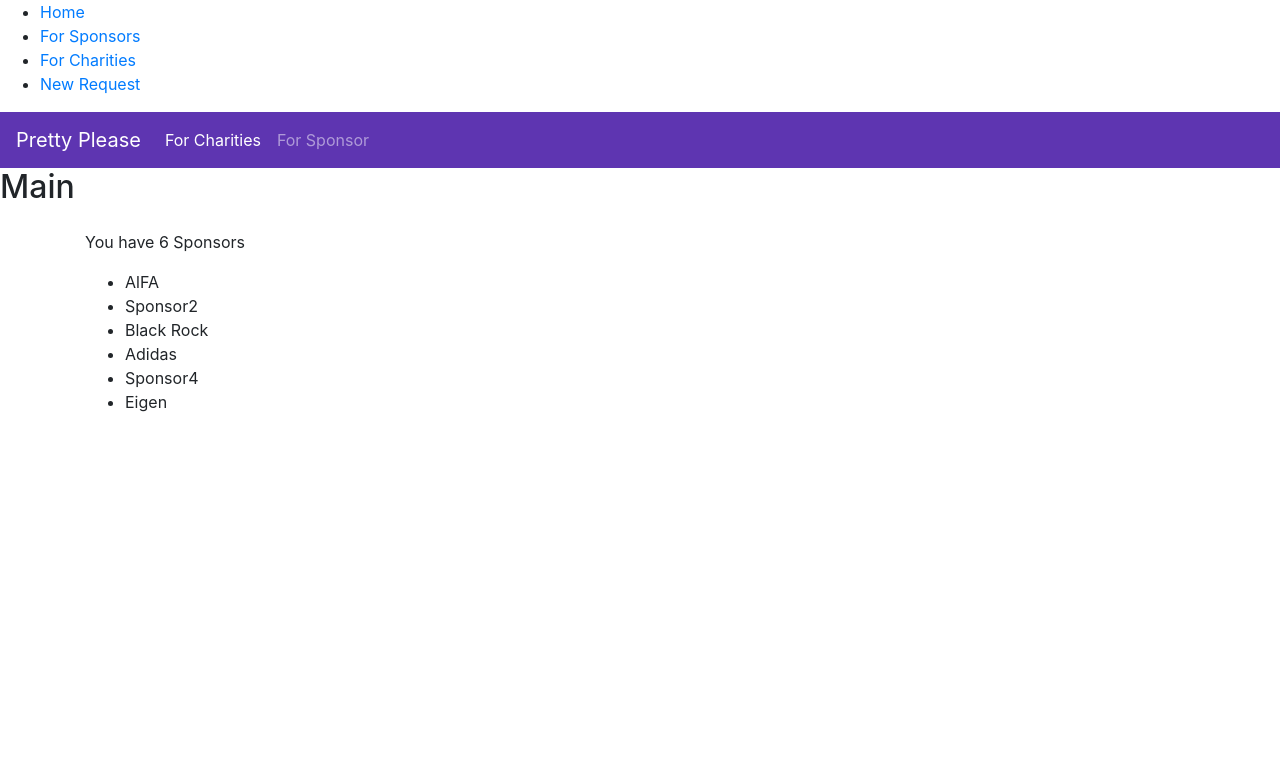
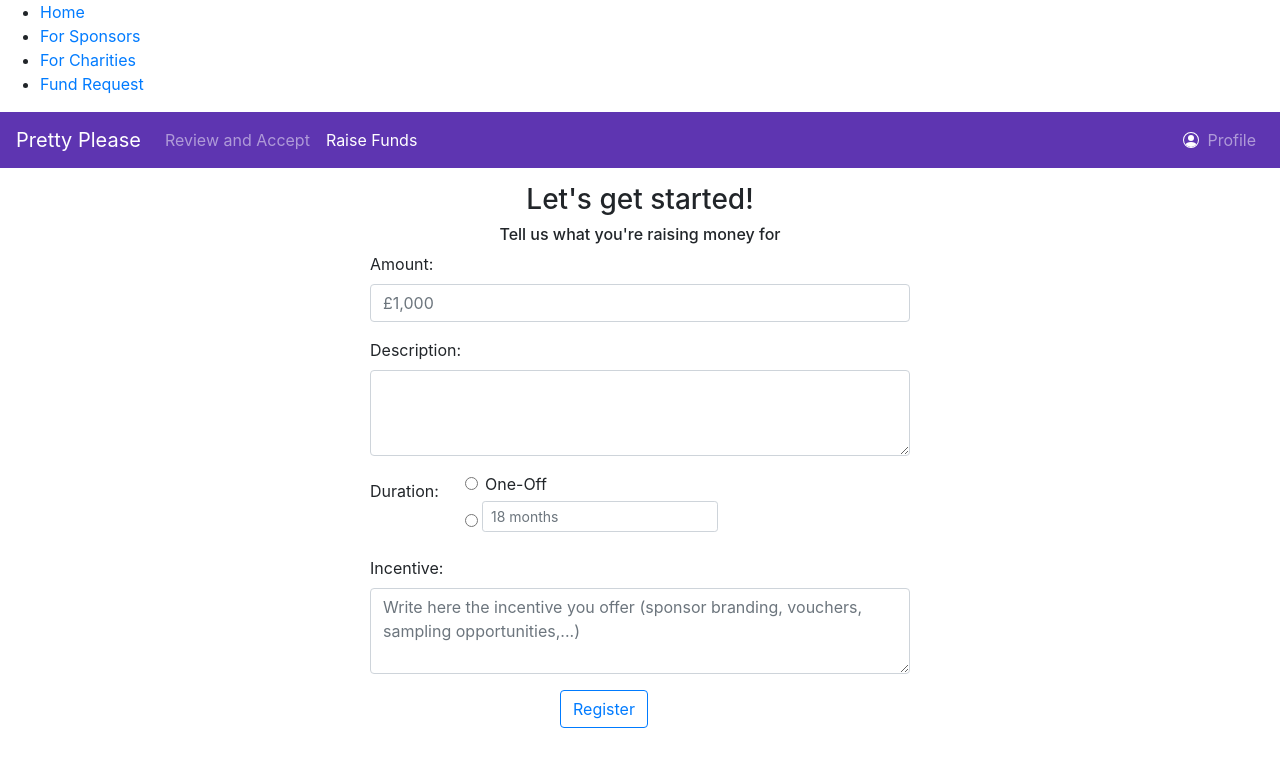
Before and after one commit to tr-hack-to-the-future/prettyplease-frontend, a React (Create React App) app: page /FundRequest in a window 1280 px wide. Shown: the top 766 px of the page. Built offline with nearby package versions, Linux system fonts and the light colour scheme.

Commit message:
Create static page Fund Request

```diff
--- a/src/App.js
+++ b/src/App.js
@@ -3,7 +3,7 @@ import './App.css';
 import Main from './Main.js';
 import SponsorPage from './components/SponsorPage';
 import CharityPage from './components/CharityPage';
-import NewRequest from './components/NewRequest';
+import NewRequest from './components/FundRequest';
 import 'bootstrap/dist/css/bootstrap.min.css';
 
 import {
@@ -37,7 +37,7 @@ export default function App() {
               <Link to="/ForCharities">For Charities</Link>
             </li>
             <li>
-              <Link to="/NewRequest">New Request</Link>
+              <Link to="/FundRequest">Fund Request</Link>
             </li>
           </ul>
         </nav>
@@ -51,7 +51,7 @@ export default function App() {
           <Route path="/ForCharities">
             <CharityPage />
           </Route>
-          <Route path="/NewRequest">
+          <Route path="/FundRequest">
             <NewRequest />
           </Route>
           <Route path="/">
--- /dev/null
+++ b/src/components/FundRequest.js
@@ -0,0 +1,116 @@
+import React, { Component, useState } from 'react';
+import PPNavbar from './PPNavbar';
+import './Styles.css';
+import Container from 'react-bootstrap/Container';
+import Row from 'react-bootstrap/Row';
+import Col from 'react-bootstrap/Col';
+import Form from 'react-bootstrap/Form';
+import InputGroup from 'react-bootstrap/InputGroup';
+import Button from 'react-bootstrap/Button';
+
+
+function FundRequest() {
+    const [navitems, setnavitems] = useState([
+        { itemName: "Review and Accept", activePage: false },
+        { itemName: "Raise Funds", activePage: true }
+
+    ]);
+    const [showProfile, setshowProfile] = useState(true);
+
+
+    return (
+        <div className="FundRequest">
+            <PPNavbar NavItems={navitems} showProfile={showProfile} />
+
+            <Container className="container-FundRequest">
+                {/* Title */}
+                <Row className="page-heading">
+                    <Col xs={12} md={{ span: 4, offset: 4 }}>
+                        <h3>Let's get started!</h3>
+                        <h6>Tell us what you're raising money for</h6>
+
+                    </Col>
+                </Row>
+
+                {/* Fund Request form */}
+                <Row>
+                    <Col md={{ span: 6, offset: 3 }}>
+                        <Form>
+                            {/* Amount Fund request field*/}
+                            <Form.Group controlId="amountRequest">
+                                <Form.Label>Amount:</Form.Label>
+                                <Form.Control type="amountRequest" placeholder="£1,000" />
+                            </Form.Group>
+
+                            {/* Description Fund request field*/}
+                            <Form.Group controlId="descriptionRequest">
+                                <Form.Label>Description:</Form.Label>
+                                <Form.Control as="textarea" rows="3" />
+                            </Form.Group>
+
+                            {/* Select duration agreement field*/}
+                            <fieldset>
+                                <Form.Group as={Row}>
+                                    <Form.Label as="legend" column sm={2}>
+                                        Duration:
+                                    </Form.Label>
+                                    <Col sm={10}>
+                                        {/* Duration one-off*/}
+                                        <Form.Check
+                                            type="radio"
+                                            label="One-Off"
+                                            name="radioDurationOneOff"
+                                            id="radioDurationOneOff"
+                                        />
+
+                                         {/* Duration x months*/}
+                                        <Form inline className="radioDurationMonths">
+                                            <Form.Check
+                                                type="radio"
+                                                label=""
+                                                name="radioDurationMonths"
+                                                id="radioDurationMonths"
+                                            />
+
+                                            <Form.Label className="radioDurationMonths" htmlFor="durationMonths" srOnly>
+                                                Name
+                                            </Form.Label>
+                                            <Form.Control size="sm"
+                                                className="mb-2 mr-sm-2"
+                                                id="durationMonths"
+                                                placeholder="18 months"
+                                            />
+                                        </Form>
+
+                                    </Col>
+                                </Form.Group>
+                            </fieldset>
+
+                         {/* Incentive Fund request field*/}
+                            <Form.Group controlId="incentiveRequest">
+                                <Form.Label>Incentive:</Form.Label>
+                                <Form.Control as="textarea" rows="3" placeholder="Write here the incentive you offer (sponsor branding, vouchers, sampling opportunities,...)" />
+                            </Form.Group>
+
+                        </Form>
+
+
+                    </Col>
+                </Row>
+
+            {/* Button register*/}
+                <Row>
+
+                    <Col md={{ span: 2, offset: 5}}>
+                        <Button variant="outline-primary">Register</Button>{' '}
+                    </Col>
+                </Row>
+
+
+            </Container>
+        </div>
+
+    );
+}
+
+export default FundRequest;
--- a/src/components/Navbar.css
+++ b/src/components/Navbar.css
@@ -1,5 +1,9 @@
 .navpurple {
     background-color: #5e35b1;
+  }
+
+  .page-heading{
+    text-align: center;
   }
 
 @media screen and (max-width: 1000px) {
--- a/src/components/NewRequest.js
+++ /dev/null
@@ -1,27 +0,0 @@
-import React, { Component, useState } from 'react';
-import PPNavbar from './PPNavbar';
-
-
-function NewRequest() {
-    const [navitems, setnavitems] = useState([
-        { itemName: "Review and Accept", activePage: false },
-        { itemName: "New Request", activePage: true }
-
-      ]);
-    const [showProfile,setshowProfile] = useState(true);
-
-
-    return (
-        <div className="NewRequest">
-        <PPNavbar NavItems={navitems} showProfile={showProfile}/>
-        <h1>New Request</h1>
-        </div>
-
-
-
-
-
-    );
-}
-
-export default NewRequest;
--- /dev/null
+++ b/src/components/Styles.css
@@ -0,0 +1,13 @@
+.page-heading{
+    text-align: center;
+  }
+
+  .container-FundRequest{
+
+    padding-top:15px;
+    padding-bottom:15px;
+}
+
+.radioDurationMonths{
+    padding-top: 5px;
+}
```
